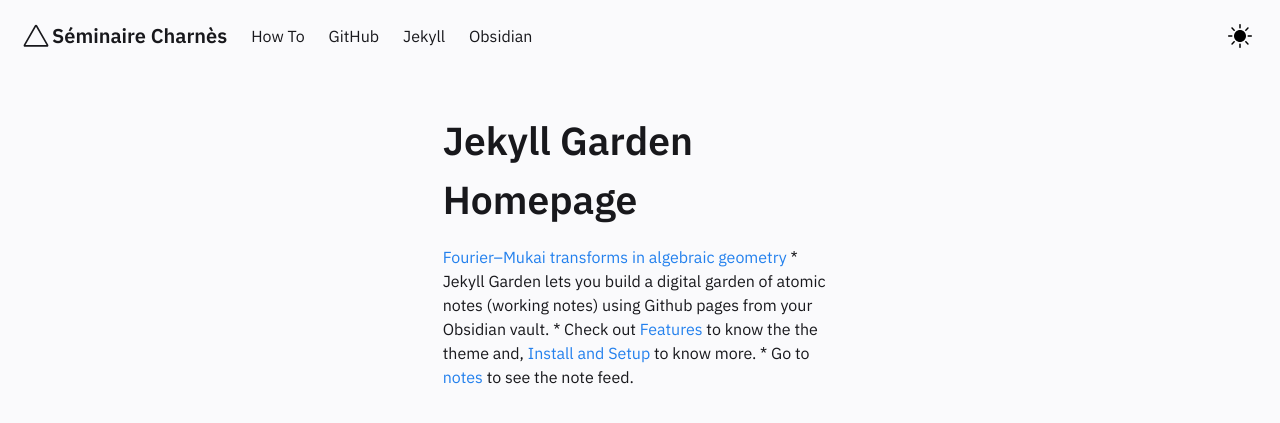
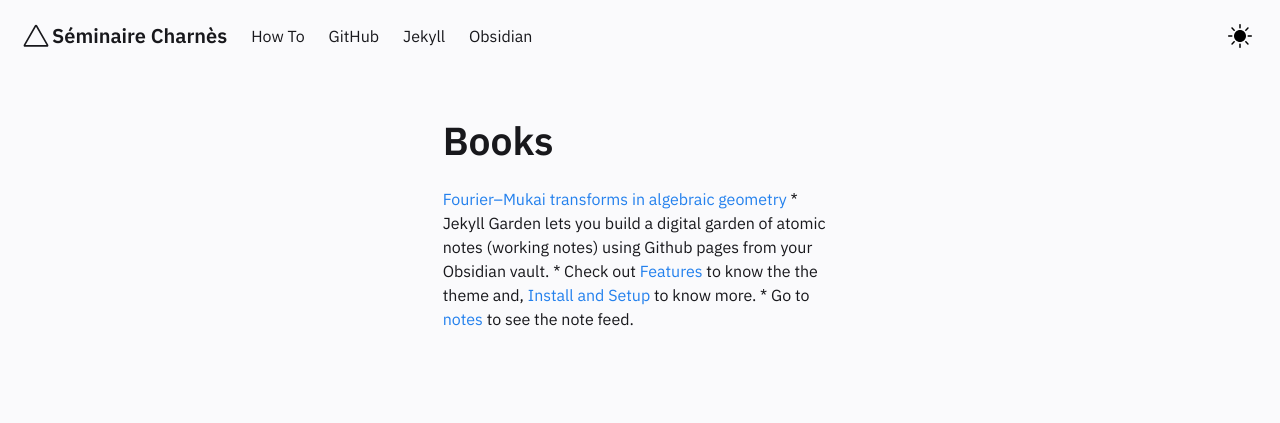
Before and after one commit to runxg/runxg.github.io, a Jekyll site: the page built from pages/index.md, in a window 1280 px wide. Shown: the top 423 px of the page. Built offline with Jekyll 4.4.1, drawn with Linux system fonts in a browser that asks for light colours.

Commit message:
Update Homepage.html

```diff
--- a/_includes/Homepage.html
+++ b/_includes/Homepage.html
@@ -1,12 +1,12 @@
 <div class="column is-4">
     <div class="block homeblock">
-    <h1>Jekyll Garden Homepage</h1>
+    <h1>Books</h1>
 
     <p>
         <a href="https://typo.iwr.uni-heidelberg.de/fileadmin/groups/arithgeo/templates/data/Judith_Ludwig/Derivierte_Kategorien/H.pdf">Fourier–Mukai transforms in algebraic geometry </a>
-        * Jekyll Garden lets you build a digital garden of atomic notes (working notes) using Github pages from your Obsidian vault.
-        * Check out <a href="../posts/features">Features </a> to know the the theme and, <a href="../posts/how-to"> Install and Setup </a> to know more.
-        * Go to <a href="../notes"> notes </a> to see the note feed.
+* Jekyll Garden lets you build a digital garden of atomic notes (working notes) using Github pages from your Obsidian vault.
+* Check out <a href="../posts/features">Features </a> to know the the theme and, <a href="../posts/how-to"> Install and Setup </a> to know more.
+* Go to <a href="../notes"> notes </a> to see the note feed.
     </p>
 
     </div>
```
